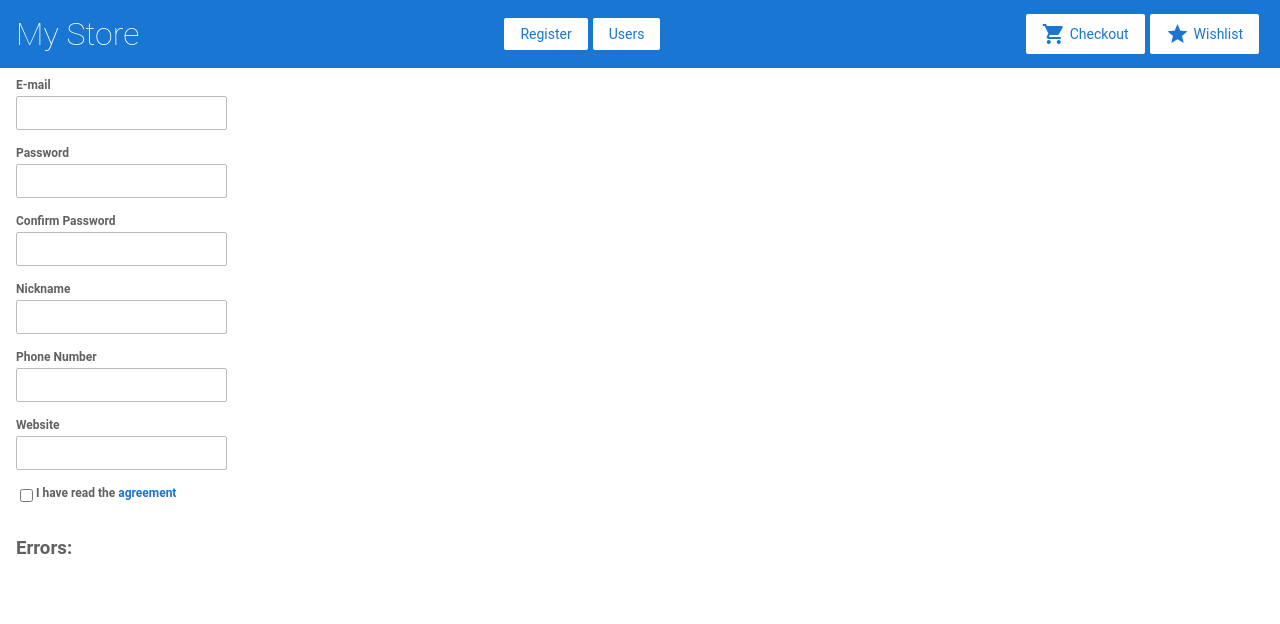
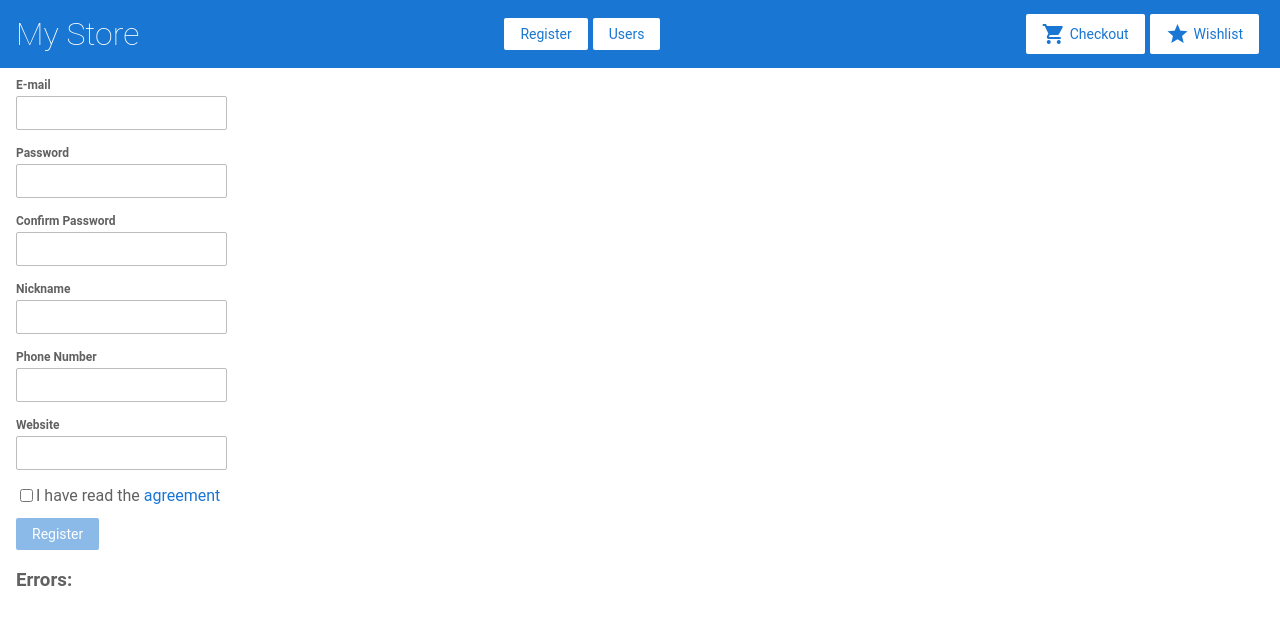
Before and after one commit to TornikeJ/angular-tutorial-first, an Angular app: page /register in a window 1280 px wide. Shown: the top 624 px of the page. Built offline with nearby package versions, Linux system fonts and the light colour scheme.

Commit message:
feat(Form-task-1): In progress

```diff
--- a/src/app/register/register.component.html
+++ b/src/app/register/register.component.html
@@ -25,9 +25,10 @@
                 <input type="url" formControlName="website">
             </div>
             <div class="agreement">
-                <input type="checkbox" formControlName="checkbox">
-                <label>I have read the <a href="#">agreement</a> </label>
-            </div>
+                    <input type="checkbox" (change)="isChecked($event)" formControlName="checkbox">
+                    <span>I have read the <a href="#">agreement </a></span>
+                  </div>
+                  <button class="button" type="submit" [disabled]="!userAgreed || !isPasswordMatched(password,confirmPass)">Register</button>
         </form>
 </div>
 
--- a/src/app/register/register.component.ts
+++ b/src/app/register/register.component.ts
@@ -8,7 +8,8 @@ import { FormBuilder, Validators, FormControl, FormGroup } from '@angular/forms'
 })
 export class RegisterComponent implements OnInit {
 
-  public registerForm;
+  registerForm;
+  userAgreed;
 
   constructor(
     private formBuilder: FormBuilder
@@ -22,11 +23,18 @@ export class RegisterComponent implements OnInit {
       website: ['', [Validators.required, Validators.pattern('^(http[s]?:\/\/){0,1}(www\.){0,1}[a-zA-Z0-9\.\-]+\.[a-zA-Z]{2,5}[\.]{0,1}')]],
       checkbox: ['', [Validators.required]],
     }, {
-        });
+      });
   }
 
   isPasswordMatched(password, passwordMatch) {
     return password.value === passwordMatch.value;
+  }
+  isChecked(agreement) {
+    if (agreement.target.checked) {
+      this.userAgreed = true;
+    } else {
+      this.userAgreed = false;
+    }
   }
   // crossValidation(formGroup) {
   //   const password = formGroup.get('password').value;
```
